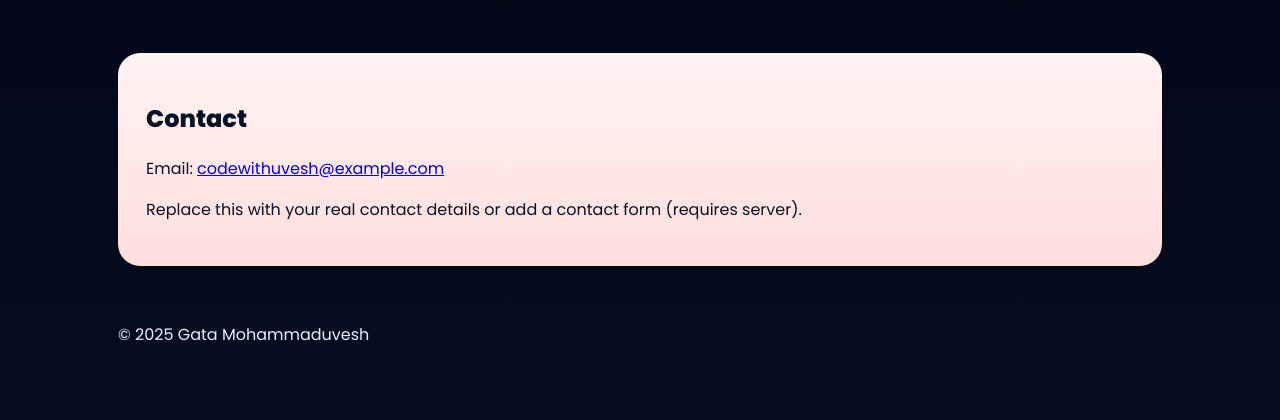
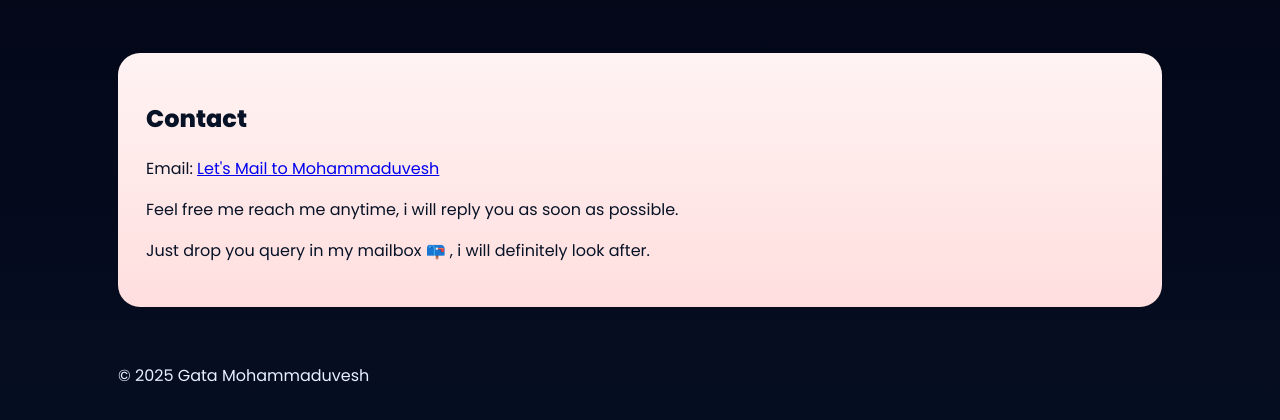
Before and after one commit to uveshgata/Portfolio, a plain HTML site: page contact.html in a window 1280 px wide. Shown: the part 92-512 px from the top of the page. Drawn offline with Linux system fonts and the light colour scheme.

Commit message:
Update contact.html

```diff
--- a/contact.html
+++ b/contact.html
@@ -10,8 +10,9 @@
   <main class="wrap">
     <section style="background:linear-gradient(180deg,#fff3f3 0%, #ffdede 100%);padding:28px;border-radius:22px;color:#071226">
       <h1>Contact</h1>
-      <p>Email: <a href="mailto:codewithuvesh@example.com">codewithuvesh@example.com</a></p>
-      <p>Replace this with your real contact details or add a contact form (requires server).</p>
+      <p>Email: <a href="mailto:uveshgata@gmail.com">Let's Mail to Mohammaduvesh</a></p>
+   <p>Feel free me reach me anytime, i will reply you as soon as possible.</p>
+      <p>Just drop you query in my mailbox 📪 , i will definitely look after. </p>
     </section>
   </main>
 
```
